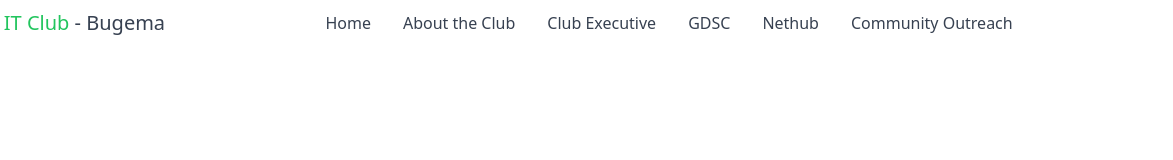
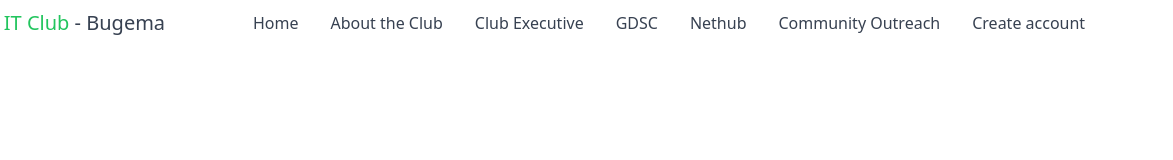
Before and after one commit to TroyMoses/it-club, a website: page index.html in a window 1280 px wide. Shown: the full height of the page, 107-1280 px from the left. Drawn offline with Linux system fonts and the light colour scheme.

Commit message:
Update index.html
I have created a create account button

```diff
--- a/index.html
+++ b/index.html
@@ -26,6 +26,7 @@
             <a href="#" class="nav-link">GDSC</a>
             <a href="#" class="nav-link">Nethub</a>
             <a href="#" class="nav-link">Community Outreach</a>
+            <a href="#" class="nav-link">Create account</a>
         </div>
         <div></div>
     </nav>
```
